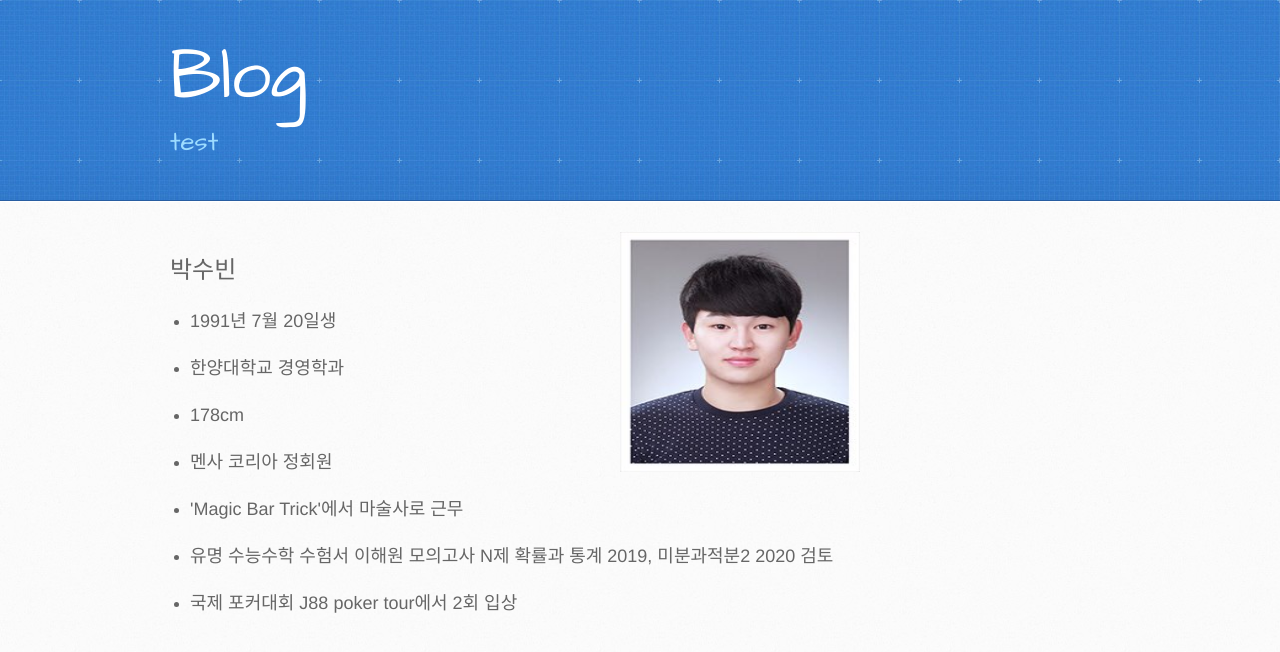
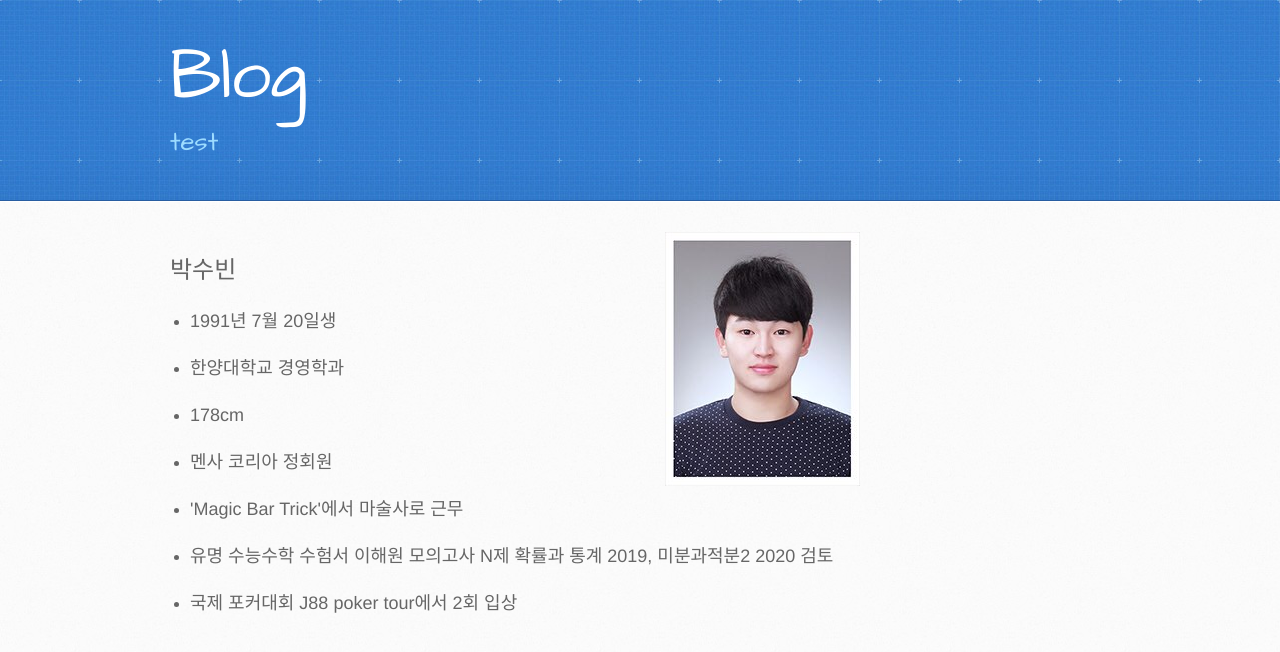
Before and after one commit to sonicetestaccount/sonicetestaccount.github.io, a Jekyll site: the page built from _posts/2019-07-30-안녕하세요.markdown, in a window 1280 px wide. Shown: the top 652 px of the page. Built offline with Jekyll 4.4.1, drawn with Linux system fonts in a browser that asks for light colours.

Commit message:
Update 2019-07-30-안녕하세요.markdown

```diff
--- a/_posts/2019-07-30-안녕하세요.markdown
+++ b/_posts/2019-07-30-안녕하세요.markdown
@@ -2,7 +2,7 @@
 layout: profile
 date:   2019-08-31 13:48:27 +0900
 ---
-<img src="{{ site.baseurl }}/images/testimage.jpg" width="240" height="240" align="right">
+<img src="{{ site.baseurl }}/images/testimage.jpg" width="195" height="254" align="right">
 <p><font size="5">박수빈</font></p>
 * <p><font size="4">1991년 7월 20일생</font></p>
 * <p><font size="4">한양대학교 경영학과</font></p>
```
